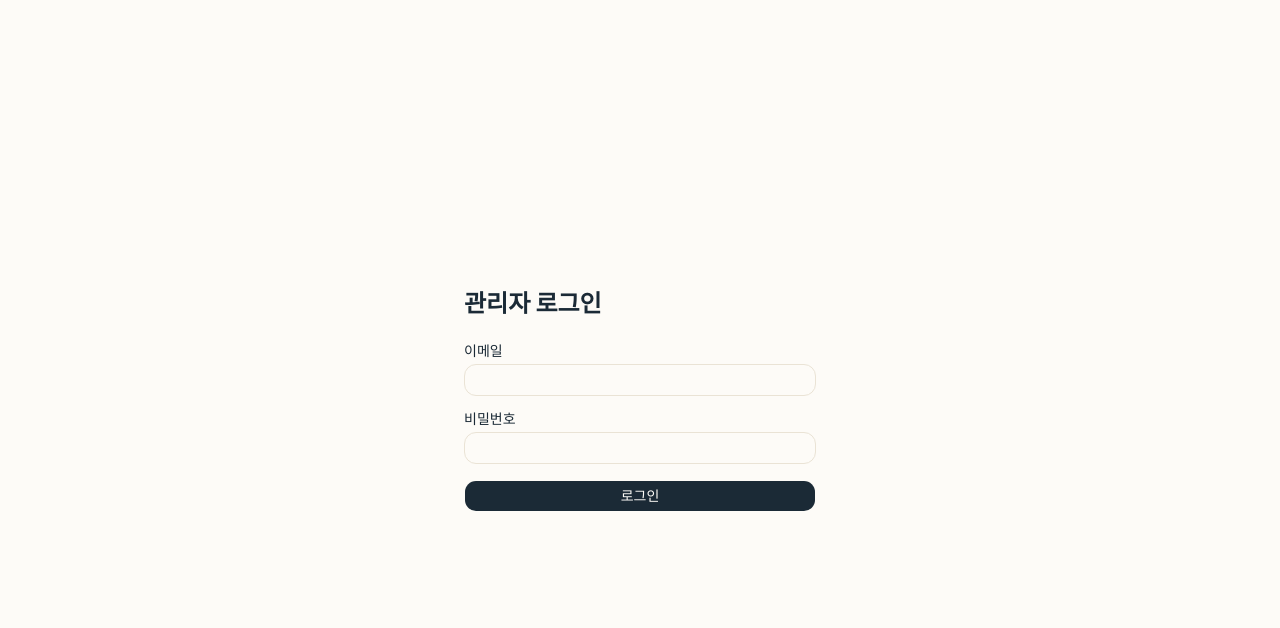
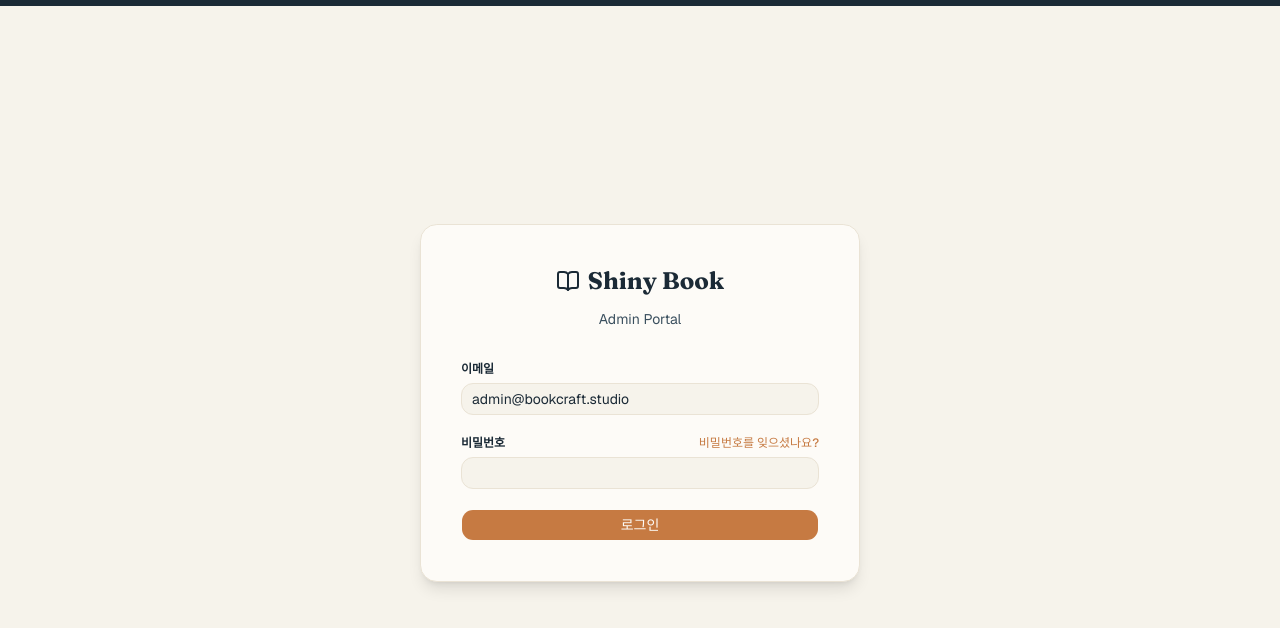
Before and after one commit to Catailog/shiny-book, a Next.js app: page /admin/login in a window 1280 px wide. Shown: the top 628 px of the page. Built offline with nearby package versions, Linux system fonts and the light colour scheme; no server answers.

Commit message:
feat: 관리자 로그인 화면을 Figma 새 디자인으로 교체
상단 다크 액센트 바, 중앙 카드 레이아웃, 브랜드 로고 + Admin Portal 서브라벨로 구성
비밀번호 찾기 링크 추가

```diff
--- a/src/app/admin/login/login-form.tsx
+++ b/src/app/admin/login/login-form.tsx
@@ -21,16 +21,35 @@ export function AdminLoginForm() {
   }
 
   return (
-    <form onSubmit={onSubmit} className="flex flex-col gap-4" noValidate>
+    <form onSubmit={onSubmit} className="flex flex-col gap-5" noValidate>
       <div className="flex flex-col gap-1.5">
-        <Label htmlFor="email">{t.admin.login.emailLabel}</Label>
-        <Input id="email" type="email" autoComplete="email" />
+        <Label htmlFor="email" className="text-xs font-semibold">
+          {t.admin.login.emailLabel}
+        </Label>
+        <Input
+          id="email"
+          type="email"
+          autoComplete="email"
+          defaultValue="admin@bookcraft.studio"
+          className="bg-muted"
+        />
       </div>
       <div className="flex flex-col gap-1.5">
-        <Label htmlFor="password">{t.admin.login.passwordLabel}</Label>
-        <Input id="password" type="password" autoComplete="current-password" />
+        <div className="flex items-center justify-between">
+          <Label htmlFor="password" className="text-xs font-semibold">
+            {t.admin.login.passwordLabel}
+          </Label>
+          <span className="text-xs font-medium text-primary">
+            {t.admin.login.forgotPasswordLink}
+          </span>
+        </div>
+        <Input id="password" type="password" autoComplete="current-password" className="bg-muted" />
       </div>
-      <Button type="submit" disabled={isPending} className="w-full">
+      <Button
+        type="submit"
+        disabled={isPending}
+        className="w-full bg-primary text-primary-foreground hover:bg-primary/90"
+      >
         {isPending ? t.admin.login.submitting : t.admin.login.submitButton}
       </Button>
     </form>
--- a/src/app/admin/login/page.tsx
+++ b/src/app/admin/login/page.tsx
@@ -1,9 +1,12 @@
 import { redirect } from 'next/navigation';
+
+import { BookOpen } from 'lucide-react';
 
 import { ROLE } from '@/constants/roles';
 import { ADMIN_ROUTES } from '@/constants/routes';
+import { getLocale } from '@/lib/i18n/get-locale';
 import { getMockSessionRole } from '@/lib/mock/mock-session';
-import { defaultLocale, locales } from '@/locales';
+import { locales } from '@/locales';
 
 import { AdminLoginForm } from './login-form';
 
@@ -13,12 +16,24 @@ export default async function AdminLoginPage() {
     redirect(ADMIN_ROUTES.DASHBOARD);
   }
 
-  const t = locales[defaultLocale];
+  const locale = await getLocale();
+  const t = locales[locale];
 
   return (
-    <main className="mx-auto flex w-full max-w-sm flex-1 flex-col justify-center gap-6 px-4 py-12">
-      <h1 className="text-2xl font-semibold text-foreground">{t.admin.login.title}</h1>
-      <AdminLoginForm />
-    </main>
+    <div className="flex min-h-full flex-1 flex-col bg-muted">
+      <div className="h-1.5 w-full bg-ink" />
+      <main className="flex flex-1 items-center justify-center px-4 py-12">
+        <div className="flex w-full max-w-110 flex-col gap-8 rounded-xl border border-border bg-card p-10 shadow-lg">
+          <div className="flex flex-col items-center gap-1 text-center">
+            <div className="mb-2 flex items-center gap-2">
+              <BookOpen aria-hidden="true" className="size-6 text-foreground" />
+              <span className="font-heading text-2xl font-bold text-foreground">Shiny Book</span>
+            </div>
+            <p className="text-sm text-muted-foreground">{t.admin.portalLabel}</p>
+          </div>
+          <AdminLoginForm />
+        </div>
+      </main>
+    </div>
   );
 }
--- a/src/locales/en.ts
+++ b/src/locales/en.ts
@@ -301,6 +301,7 @@ export const en = {
       title: 'Admin login',
       emailLabel: 'Email',
       passwordLabel: 'Password',
+      forgotPasswordLink: 'Forgot?',
       submitButton: 'Sign in',
       submitting: 'Signing in...',
       errors: {
--- a/src/locales/ko.ts
+++ b/src/locales/ko.ts
@@ -300,6 +300,7 @@ export const ko = {
       title: '관리자 로그인',
       emailLabel: '이메일',
       passwordLabel: '비밀번호',
+      forgotPasswordLink: '비밀번호를 잊으셨나요?',
       submitButton: '로그인',
       submitting: '로그인 중...',
       errors: {
```
